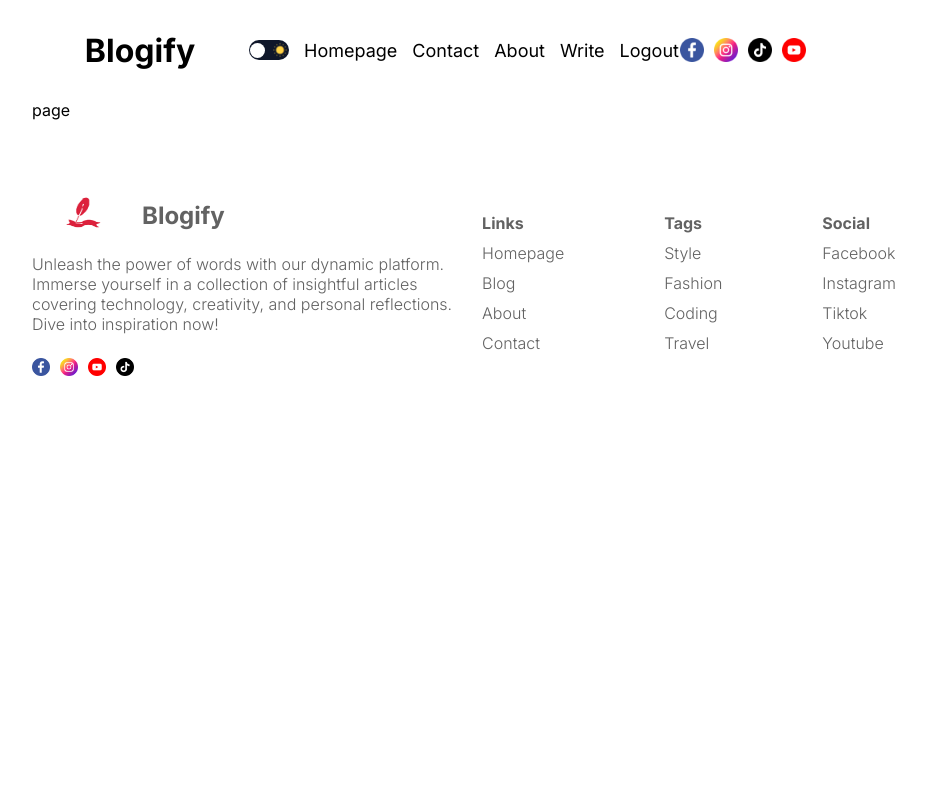
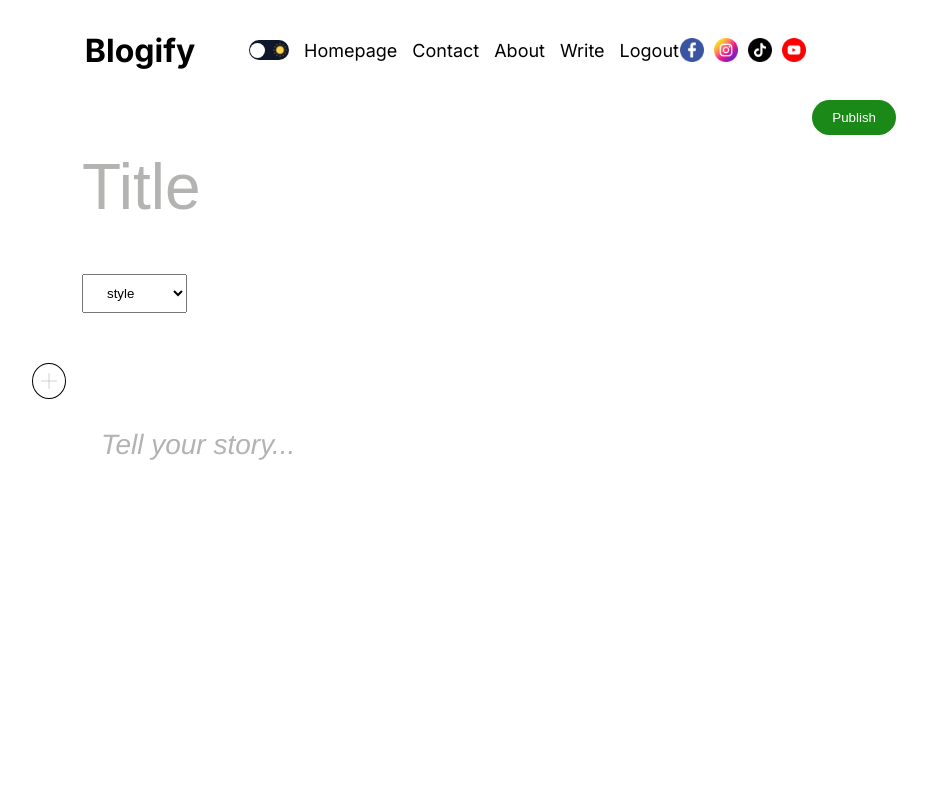
Before and after one commit to rajibdas51/blogify, a Next.js app: page /write in a window 1280 px wide. Shown: the top 800 px of the page, without its empty margins (176-1103 px from the left). Built offline with nearby package versions, Linux system fonts and the light colour scheme; no server answers; sample sign-in values are in the browser's storage.

Commit message:
write page

```diff
--- a/src/app/write/page.jsx
+++ b/src/app/write/page.jsx
@@ -1,7 +1,157 @@
-import React from 'react';
+'use client';
 
-const page = () => {
-  return <div>page</div>;
+import Image from 'next/image';
+import styles from './write.module.css';
+import { useEffect, useState } from 'react';
+import 'react-quill/dist/quill.bubble.css';
+import { useRouter } from 'next/navigation';
+import { useSession } from 'next-auth/react';
+import {
+  getStorage,
+  ref,
+  uploadBytesResumable,
+  getDownloadURL,
+} from 'firebase/storage';
+import { app } from '@/utils/firebase';
+import ReactQuill from 'react-quill';
+
+const WritePage = () => {
+  const { status } = useSession();
+  const router = useRouter();
+
+  const [open, setOpen] = useState(false);
+  const [file, setFile] = useState(null);
+  const [media, setMedia] = useState('');
+  const [value, setValue] = useState('');
+  const [title, setTitle] = useState('');
+  const [catSlug, setCatSlug] = useState('');
+
+  useEffect(() => {
+    const storage = getStorage(app);
+    const upload = () => {
+      const name = new Date().getTime() + file.name;
+      const storageRef = ref(storage, name);
+
+      const uploadTask = uploadBytesResumable(storageRef, file);
+
+      uploadTask.on(
+        'state_changed',
+        (snapshot) => {
+          const progress =
+            (snapshot.bytesTransferred / snapshot.totalBytes) * 100;
+          console.log('Upload is ' + progress + '% done');
+          switch (snapshot.state) {
+            case 'paused':
+              console.log('Upload is paused');
+              break;
+            case 'running':
+              console.log('Upload is running');
+              break;
+          }
+        },
+        (error) => {},
+        () => {
+          getDownloadURL(uploadTask.snapshot.ref).then((downloadURL) => {
+            setMedia(downloadURL);
+          });
+        }
+      );
+    };
+
+    file && upload();
+  }, [file]);
+
+  if (status === 'loading') {
+    return <div className={styles.loading}>Loading...</div>;
+  }
+
+  if (status === 'unauthenticated') {
+    router.push('/');
+  }
+
+  const slugify = (str) =>
+    str
+      .toLowerCase()
+      .trim()
+      .replace(/[^\w\s-]/g, '')
+      .replace(/[\s_-]+/g, '-')
+      .replace(/^-+|-+$/g, '');
+
+  const handleSubmit = async () => {
+    const res = await fetch('/api/posts', {
+      method: 'POST',
+      body: JSON.stringify({
+        title,
+        desc: value,
+        img: media,
+        slug: slugify(title),
+        catSlug: catSlug || 'style', //If not selected, choose the general category
+      }),
+    });
+
+    if (res.status === 200) {
+      const data = await res.json();
+      router.push(`/posts/${data.slug}`);
+    }
+  };
+
+  return (
+    <div className={styles.container}>
+      <input
+        type='text'
+        placeholder='Title'
+        className={styles.input}
+        onChange={(e) => setTitle(e.target.value)}
+      />
+      <select
+        className={styles.select}
+        onChange={(e) => setCatSlug(e.target.value)}
+      >
+        <option value='style'>style</option>
+        <option value='fashion'>fashion</option>
+        <option value='food'>food</option>
+        <option value='culture'>culture</option>
+        <option value='travel'>travel</option>
+        <option value='coding'>coding</option>
+      </select>
+      <div className={styles.editor}>
+        <button className={styles.button} onClick={() => setOpen(!open)}>
+          <Image src='/plus.png' alt='' width={16} height={16} />
+        </button>
+        {open && (
+          <div className={styles.add}>
+            <input
+              type='file'
+              id='image'
+              onChange={(e) => setFile(e.target.files[0])}
+              style={{ display: 'none' }}
+            />
+            <button className={styles.addButton}>
+              <label htmlFor='image'>
+                <Image src='/image.png' alt='' width={16} height={16} />
+              </label>
+            </button>
+            <button className={styles.addButton}>
+              <Image src='/external.png' alt='' width={16} height={16} />
+            </button>
+            <button className={styles.addButton}>
+              <Image src='/video.png' alt='' width={16} height={16} />
+            </button>
+          </div>
+        )}
+        <ReactQuill
+          className={styles.textArea}
+          theme='bubble'
+          value={value}
+          onChange={setValue}
+          placeholder='Tell your story...'
+        />
+      </div>
+      <button className={styles.publish} onClick={handleSubmit}>
+        Publish
+      </button>
+    </div>
+  );
 };
 
-export default page;
+export default WritePage;
```
